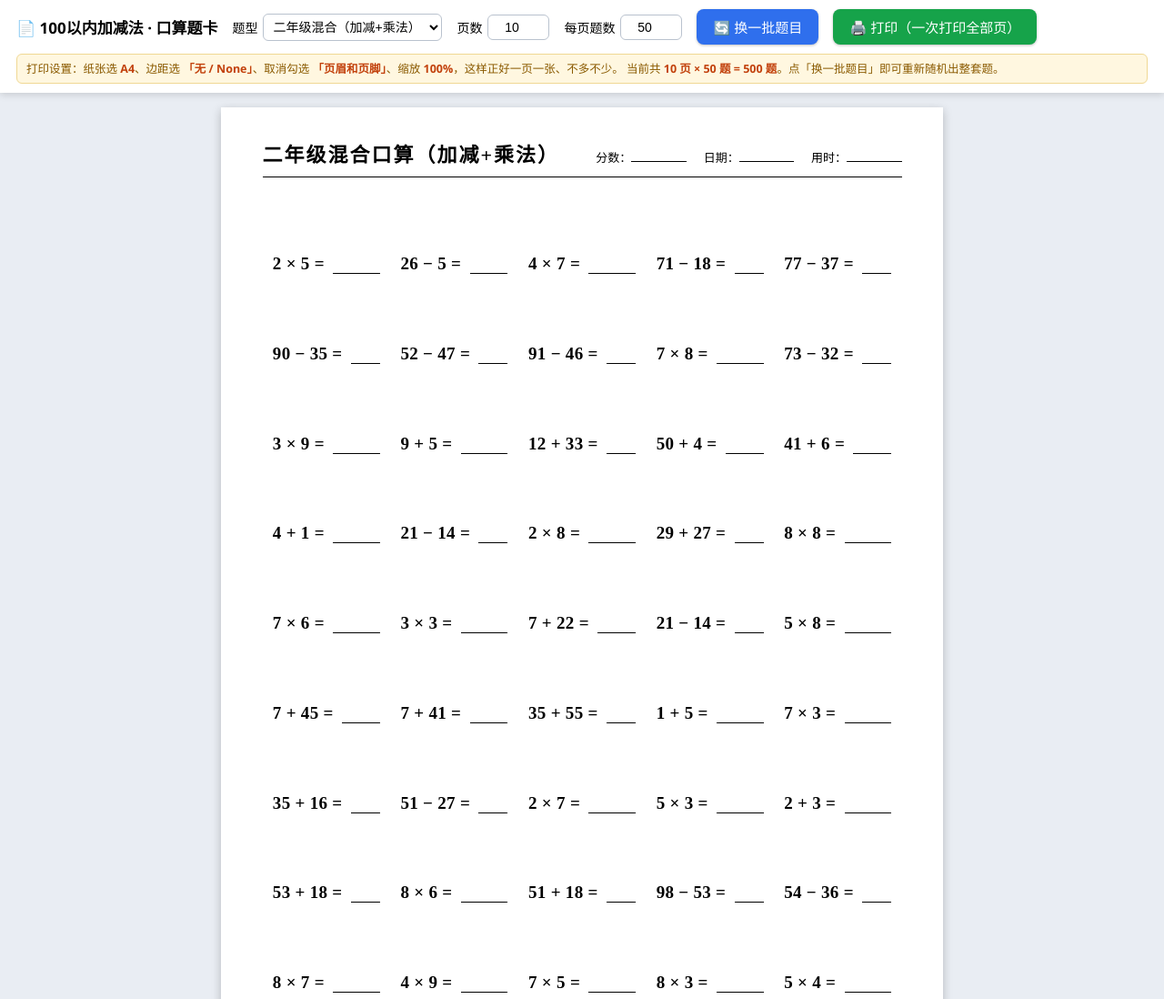
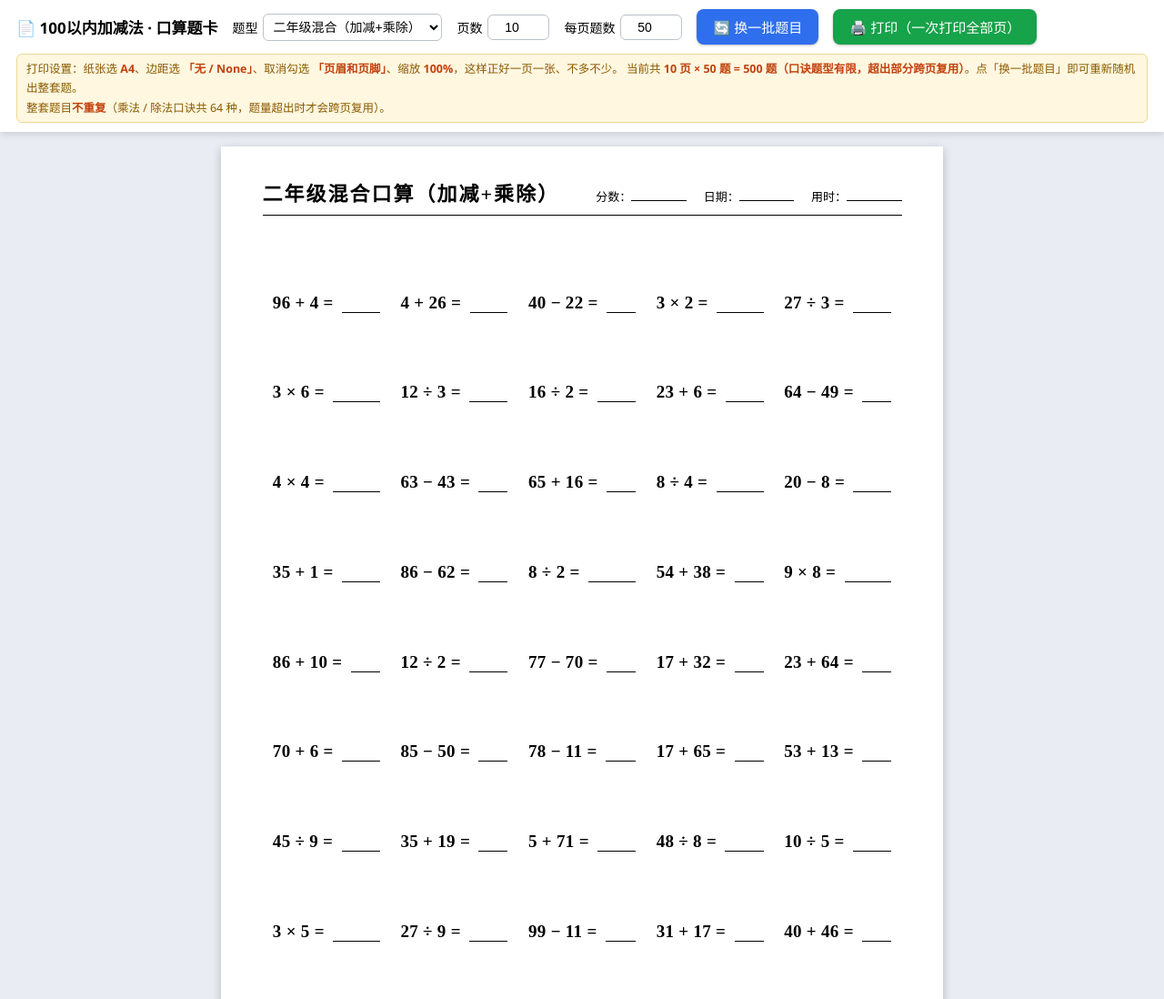
Before and after one commit to leo4wind/mental-math-practice, a plain HTML site: page index.html in a window 1280 px wide. Shown: the top 1098 px of the page at 91% size. Drawn offline with Linux system fonts and the light colour scheme.

Commit message:
算式不重复，并新增 99 乘法对应的除法题型
- 每种题型穷举为题库，洗牌后发牌，整套题跨页不重复，题库用尽才复用
- 新增除法（积 ÷ 因数）与纯乘法口诀题型
- 新增「二年级混合（加减+乘除）」并设为默认题型

```diff
--- a/index.html
+++ b/index.html
@@ -132,7 +132,10 @@
       <option value="add">加法</option>
       <option value="sub">减法</option>
       <option value="mixed">加减混合</option>
-      <option value="grade2" selected>二年级混合（加减+乘法）</option>
+      <option value="mul">乘法口诀（2~9）</option>
+      <option value="div">除法口诀（99乘法对应）</option>
+      <option value="grade2">二年级混合（加减+乘法）</option>
+      <option value="grade2d" selected>二年级混合（加减+乘除）</option>
     </select>
   </label>
   <label>页数 <input id="pages" type="number" value="10" min="1" max="30"></label>
@@ -141,7 +144,8 @@
   <button id="btnPrint" class="btn" type="button">🖨️ 打印（一次打印全部页）</button>
   <div class="hint">
     打印设置：纸张选 <b>A4</b>、边距选 <b>「无 / None」</b>、取消勾选 <b>「页眉和页脚」</b>、缩放 <b>100%</b>，这样正好一页一张、不多不少。
-    当前共 <b id="info">10 页 × 50 题 = 500 题</b>。点「换一批题目」即可重新随机出整套题。
+    当前共 <b id="info">10 页 × 50 题 = 500 题</b>。点「换一批题目」即可重新随机出整套题。<br>
+    整套题目<b>不重复</b>（乘法 / 除法口诀共 64 种，题量超出时才会跨页复用）。
   </div>
 </header>
 
@@ -163,59 +167,95 @@
     add:   '100以内加法口算',
     sub:   '100以内减法口算',
     mixed: '100以内加减法口算',
-    grade2: '二年级混合口算（加减+乘法）'
+    mul:   '乘法口诀口算（2~9）',
+    div:   '除法口诀口算（99乘法对应）',
+    grade2:  '二年级混合口算（加减+乘法）',
+    grade2d: '二年级混合口算（加减+乘除）'
   };
 
   const randInt = (a, b) => a + Math.floor(Math.random() * (b - a + 1));
 
-  /* 加法：和 2~100，两个加数都 ≥ 1 */
-  function genAdd() {
-    const s = randInt(2, 100);
-    const a = randInt(1, s - 1);
-    return { a: a, op: '+', b: s - a };
+  function shuffle(arr) {
+    for (let i = arr.length - 1; i > 0; i--) {
+      const j = randInt(0, i);
+      const t = arr[i]; arr[i] = arr[j]; arr[j] = t;
+    }
+    return arr;
   }
 
-  /* 减法：被减数 10~100，结果 ≥ 0 且 ≠ 全等易题 */
-  function genSub() {
-    const a = randInt(10, 100);
-    const b = randInt(1, a - 1);
-    return { a: a, op: '−', b: b };
-  }
-
-  /* 乘法：两个因数都是 2~9（十以内乘法口诀，不含 1） */
-  function genMul() {
-    const a = randInt(2, 9);
-    const b = randInt(2, 9);
-    return { a: a, op: '×', b: b };
-  }
-
-  function pickOne(mode) {
-    if (mode === 'add') return genAdd();
-    if (mode === 'sub') return genSub();
-    if (mode === 'mul') return genMul();
-    return Math.random() < 0.5 ? genAdd() : genSub();
+  /* ===== 全部可能的算式池（穷举，保证同一题型内算式唯一） ===== */
+  const poolCache = {};
+  function pool(type) {
+    if (poolCache[type]) return poolCache[type];
+    const arr = [];
+    if (type === 'add') {
+      /* 和 2~100，两个加数都 ≥ 1 */
+      for (let s = 2; s <= 100; s++) {
+        for (let a = 1; a < s; a++) arr.push({ a: a, op: '+', b: s - a });
+      }
+    } else if (type === 'sub') {
+      /* 被减数 10~100，结果 ≥ 1 */
+      for (let a = 10; a <= 100; a++) {
+        for (let b = 1; b < a; b++) arr.push({ a: a, op: '−', b: b });
+      }
+    } else if (type === 'mul') {
+      /* 九九乘法口诀：因数 2~9 */
+      for (let a = 2; a <= 9; a++) {
+        for (let b = 2; b <= 9; b++) arr.push({ a: a, op: '×', b: b });
+      }
+    } else if (type === 'div') {
+      /* 99乘法对应的除法：积 ÷ 因数（恰好整除） */
+      for (let a = 2; a <= 9; a++) {
+        for (let b = 2; b <= 9; b++) arr.push({ a: a * b, op: '÷', b: a });
+      }
+    }
+    poolCache[type] = arr;
+    return arr;
   }
 
   const keyOf = t => t.a + ' ' + t.op + ' ' + t.b;
 
+  /* 发牌器：整套题内不重复；题库用尽后重新洗牌，并保证同一页内不重复 */
+  function createDealer() {
+    const deck = {};
+    function draw(type, pageKeys) {
+      if (!deck[type] || deck[type].length === 0) {
+        let rest = pool(type).filter(t => !pageKeys.has(keyOf(t)));
+        if (rest.length === 0) rest = pool(type).slice(); /* 极端兜底 */
+        deck[type] = shuffle(rest);
+      }
+      return deck[type].pop();
+    }
+    return { draw: draw };
+  }
+
   /* 生成一页题目列表 */
-  function onePageProblems(mode, count, cols, rows) {
-    if (mode === 'grade2') {
-      /* 二年级混合：按列生成，每列 rows 题，其中 60% 加减法，40% 乘法；
+  function onePageProblems(mode, count, cols, rows, dealer) {
+    const pageKeys = new Set();
+    const take = type => {
+      const t = dealer.draw(type, pageKeys);
+      pageKeys.add(keyOf(t));
+      return t;
+    };
+    const pick = list => list[randInt(0, list.length - 1)];
+
+    if (mode === 'grade2' || mode === 'grade2d') {
+      /* 二年级混合：按列生成，每列 60% 加减法，40% 乘法（乘除模式里乘除各半）；
          默认每列 10 题，即 6 道加减 + 4 道乘法，总题数不变 */
+      const withDiv = mode === 'grade2d';
       const addCountPerCol = Math.round(rows * 0.6);
       const mulCountPerCol = rows - addCountPerCol;
       const colsData = [];
       for (let c = 0; c < cols; c++) {
         const col = [];
         for (let i = 0; i < addCountPerCol; i++) {
-          col.push(Math.random() < 0.5 ? genAdd() : genSub());
+          col.push(take(Math.random() < 0.5 ? 'add' : 'sub'));
         }
         for (let i = 0; i < mulCountPerCol; i++) {
-          col.push(genMul());
+          col.push(take(withDiv && Math.random() < 0.5 ? 'div' : 'mul'));
         }
         /* 每列内部打乱，避免题型集中在一块 */
-        col.sort(() => Math.random() - 0.5);
+        shuffle(col);
         colsData.push(col);
       }
       /* 转置为行优先扁平数组，供 CSS grid 按行填充 */
@@ -228,15 +268,16 @@
       return list;
     }
 
-    const seen = new Set();
+    const TYPE_MAP = {
+      add:   ['add'],
+      sub:   ['sub'],
+      mixed: ['add', 'sub'],
+      mul:   ['mul'],
+      div:   ['div']
+    };
+    const types = TYPE_MAP[mode] || TYPE_MAP.mixed;
     const list = [];
-    let guard = 0;
-    while (list.length < count && guard < count * 300) {
-      guard++;
-      const t = pickOne(mode);
-      const k = keyOf(t);
-      if (!seen.has(k)) { seen.add(k); list.push(t); }
-    }
+    for (let i = 0; i < count; i++) list.push(take(pick(types)));
     return list;
   }
 
@@ -253,11 +294,16 @@
 
     const rows = Math.ceil(per / COLS);
     const compact = per >= 60 ? ' compact' : '';
-    infoEl.textContent = pages + ' 页 × ' + per + ' 题 = ' + (pages * per) + ' 题';
+    /* 整套题共用一个发牌器 → 整套不重复（题库不足时才跨页重复） */
+    const dealer = createDealer();
+    const smallPool = (mode === 'mul' || mode === 'div') ? pages * per > 64
+                    : (mode === 'grade2d' ? pages * per * 0.4 > 128 : false);
+    infoEl.textContent = pages + ' 页 × ' + per + ' 题 = ' + (pages * per) + ' 题' +
+      (smallPool ? '（口诀题型有限，超出部分跨页复用）' : '');
 
     let html = '';
     for (let p = 1; p <= pages; p++) {
-      const list = onePageProblems(mode, per, COLS, rows);
+      const list = onePageProblems(mode, per, COLS, rows, dealer);
       const cells = list.map(t =>
         '<div class="prob' + compact + '"><span class="expr">' +
         t.a + ' ' + t.op + ' ' + t.b + ' =</span><span class="ans"></span></div>'
```
